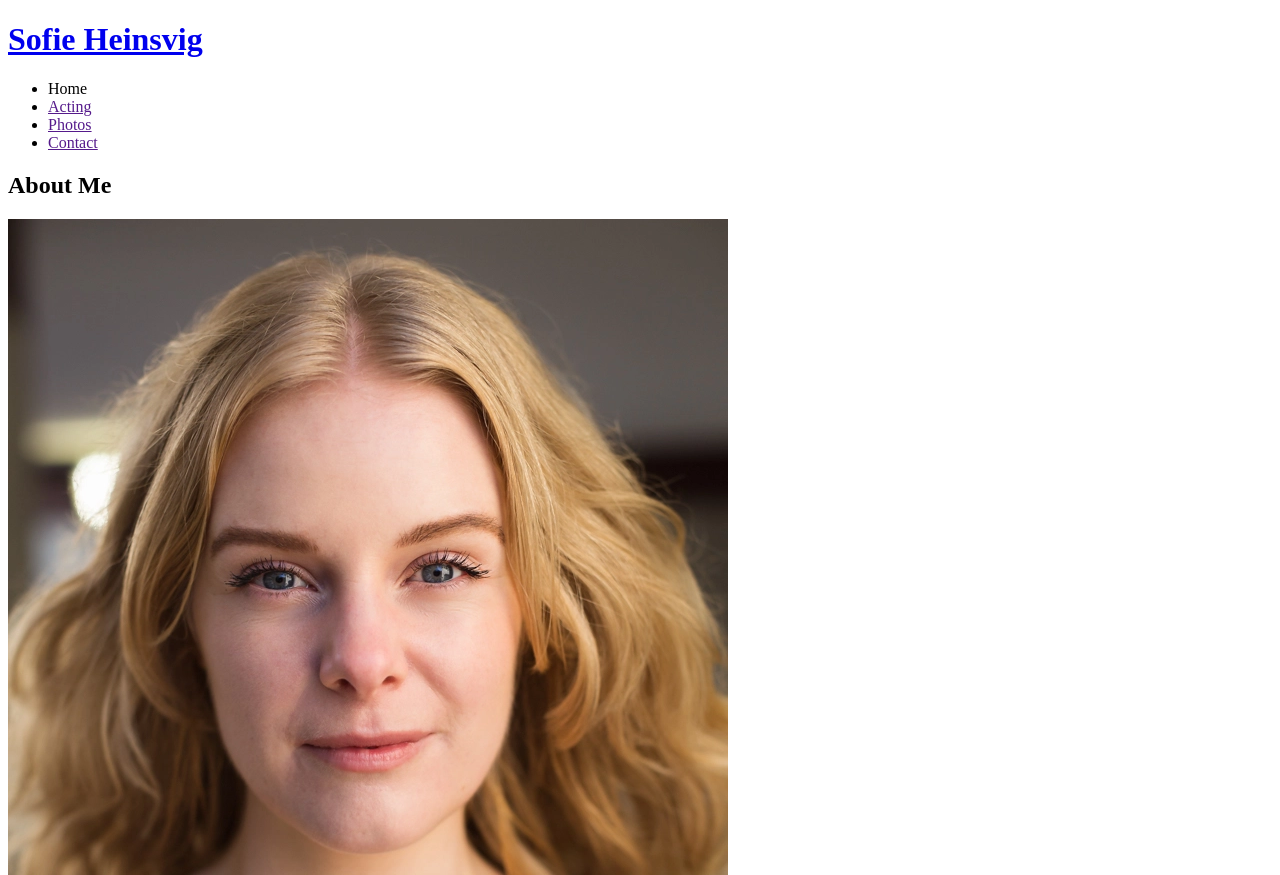
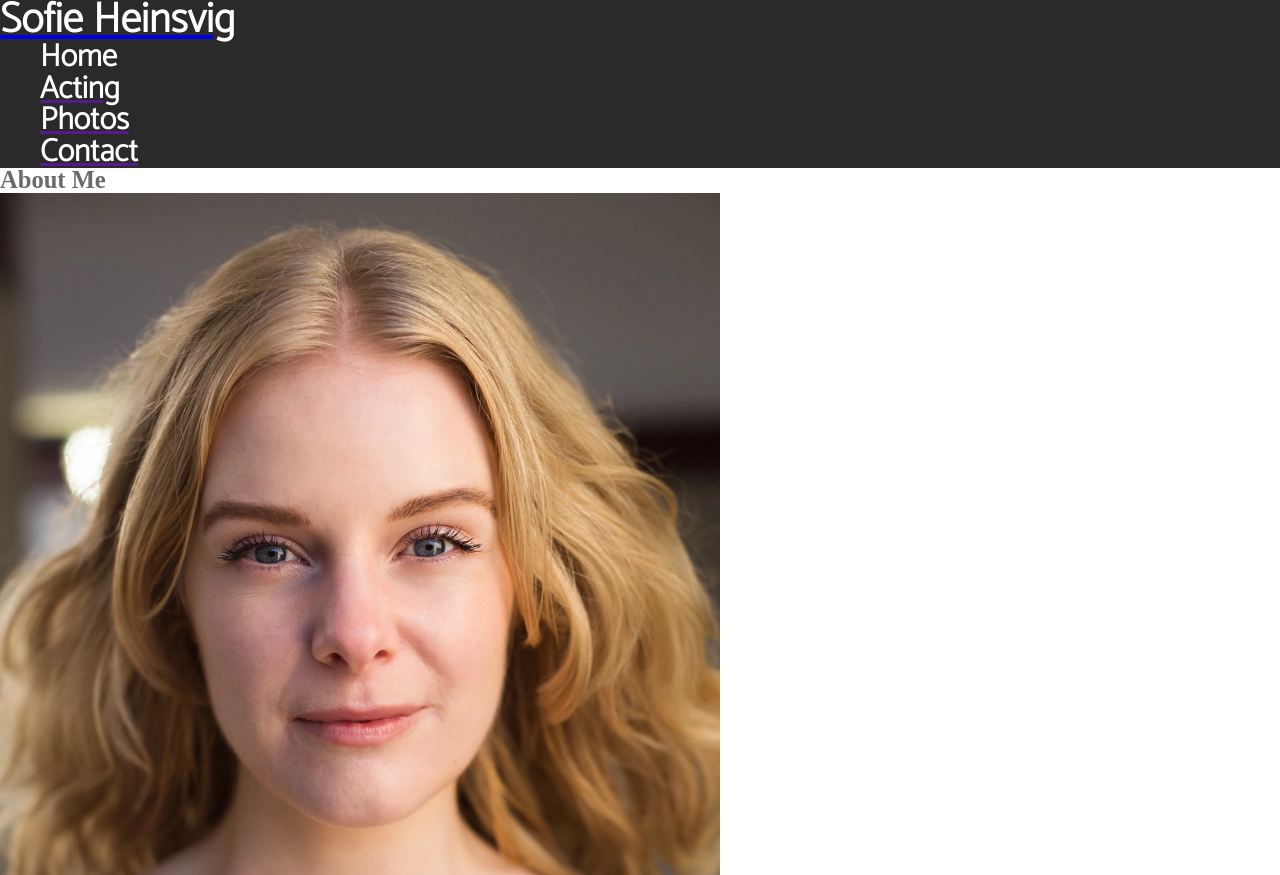
Before and after one commit to linusheinsvig/sofie, a plain HTML site: page index.html in a window 1280 px wide. Shown: the top 875 px of the page. Drawn offline with Linux system fonts and the light colour scheme.

Commit message:
Add initial css styling

```diff
--- a/index.html
+++ b/index.html
@@ -12,16 +12,16 @@
         <a href="index.html"><h1>Sofie Heinsvig</h1></a>
         <nav>
             <ul>
-                <li><a href=""></a>Home</li>
-                <li><a href="">Acting</a></li>
-                <li><a href="">Photos</a></li>
-                <li><a href="">Contact</a></li>
+                <li><a href=""></a><h2>Home</h2></li>
+                <li><a href=""><h2>Acting</h2></a></li>
+                <li><a href=""><h2>Photos</h2></a></li>
+                <li><a href=""><h2>Contact</h2></a></li>
             </ul>
         </nav>
     </header>
 
     <section class="bg-light">
-        <h2>About Me</h2>
+        <h3>About Me</h3>
         <div class="split">
             <div>
                 <img src="images/heroimage.webp" alt="Sofie Heinsvig">
--- a/style.css
+++ b/style.css
@@ -0,0 +1,41 @@
+@import url('https://fonts.googleapis.com/css2?family=Catamaran:wght@200&family=Montserrat:wght@200&family=Taviraj:wght@100&display=swap');
+
+:root {
+    --clr-dark: #2a2a2a;
+    --clr-light: #fff;
+    --clr-grey: #6a6a6a;
+
+    --ff-h1: Catamaran;
+    --ff-h2: Monntserrat;
+    --ff-p: Taviraj;
+}
+
+* {
+    box-sizing: border-box;
+    margin: 0;
+}
+
+body {
+    font-family: var(--ff-p);
+    font-size: 1.3125rem;
+    line-height: 1.6;
+    color: var(--clr-dark);
+}
+
+h1, h2 {
+    font-family: var(--ff-h1);
+    line-height: 1;
+    color: var(--clr-light);
+}
+
+h3 {
+    font-family: var(--ff-h2);
+    line-height: 1;
+    color: var(--clr-grey);
+}
+
+.bg-dark { background-color: var(--clr-dark); }
+
+.bg-light { background-color: var(--clr-light); }
+
+.bg-grey { background-color: var(--clr-grey); }
```
